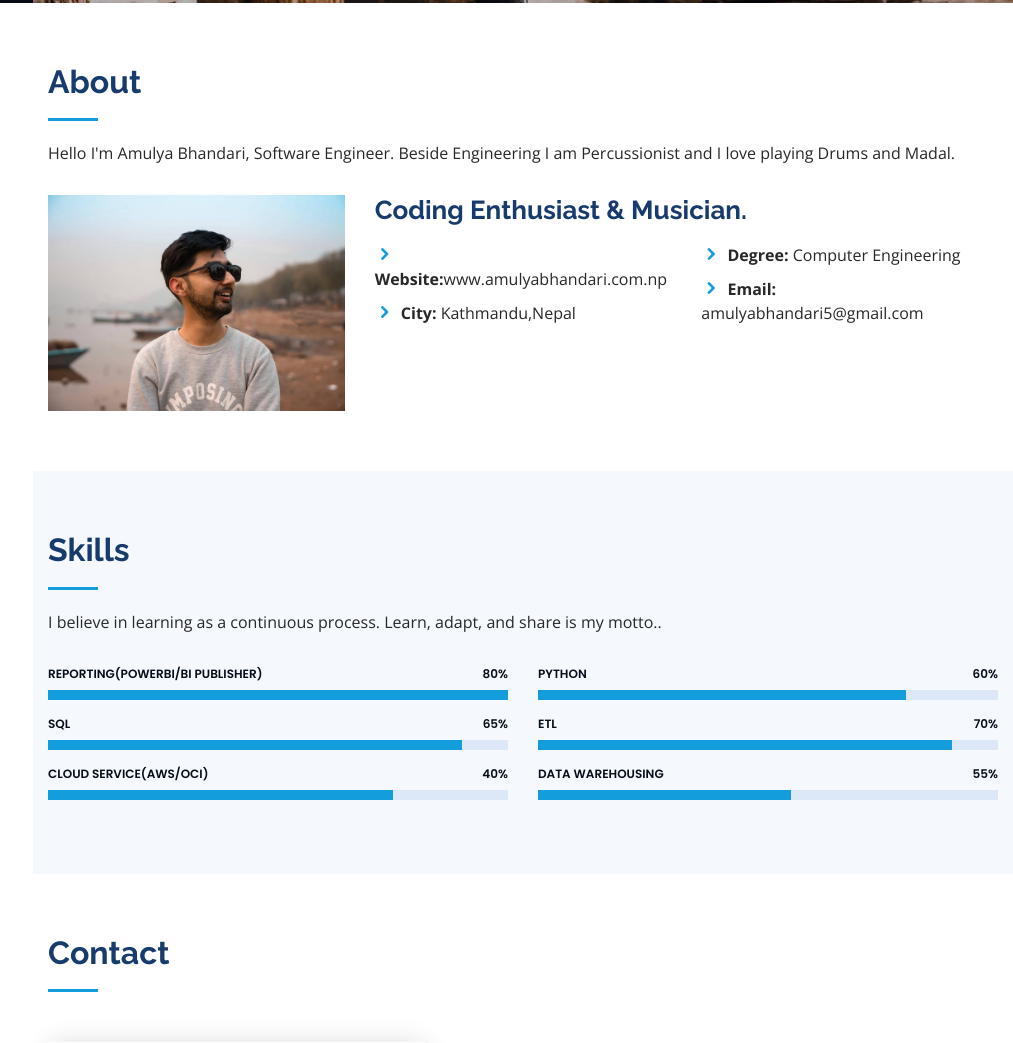
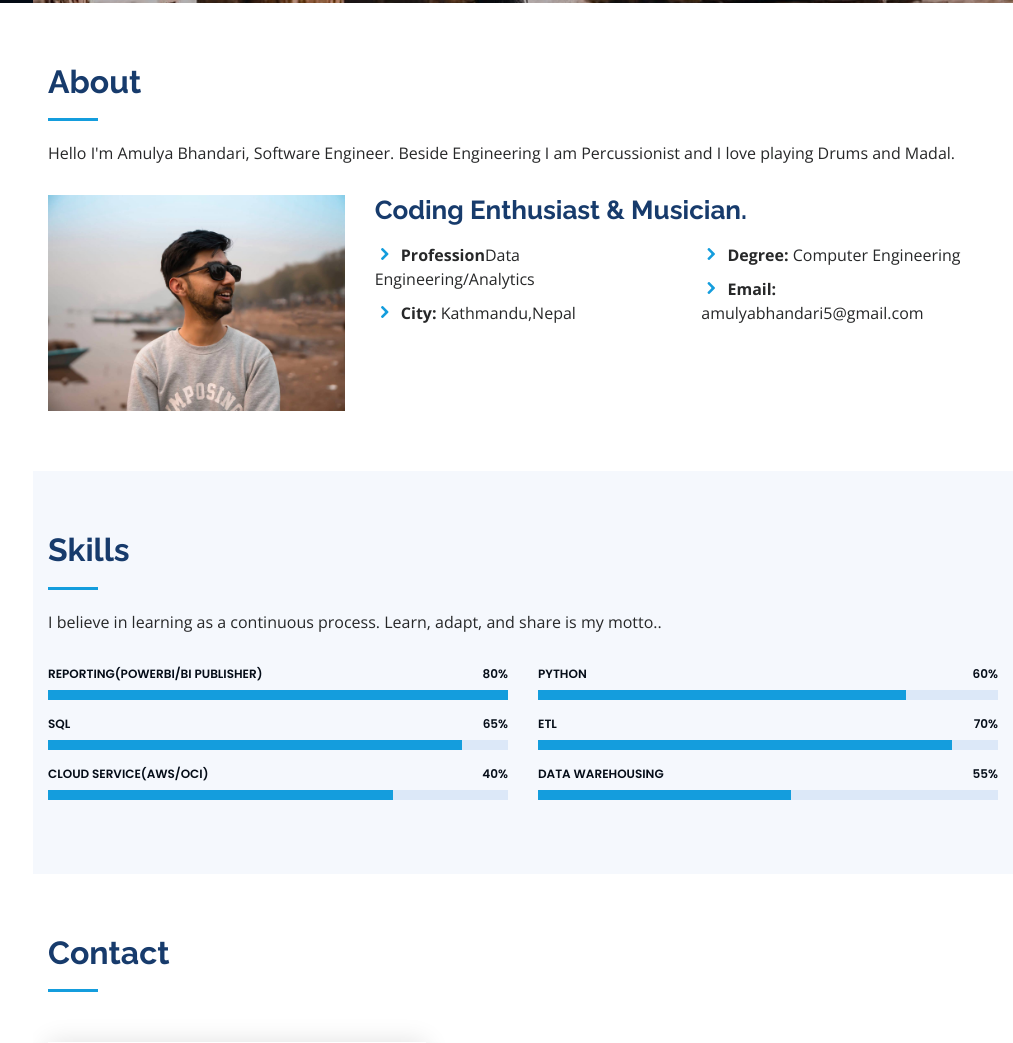
Before and after one commit to amulyabhandari/amulyabhandari, a plain HTML site: page index.html in a window 1280 px wide. Shown: the part 797-1840 px from the top of the page, without its empty margins (267-1280 px from the left). Drawn offline with nearby package versions, Linux system fonts and the light colour scheme.

Commit message:
Update index.html

```diff
--- a/index.html
+++ b/index.html
@@ -90,7 +90,7 @@
               <div class="col-lg-6">
                 <ul>
 <!--                   <li><i class="icofont-rounded-right"></i> <strong>:</strong> </li> -->
-                  <li><i class="icofont-rounded-right"></i> <strong>Website:</strong>www.amulyabhandari.com.np</li>
+                  <li><i class="icofont-rounded-right"></i> <strong>Profession</strong>Data Engineering/Analytics</li>
                  <li><i class="icofont-rounded-right"></i> <strong>City:</strong> Kathmandu,Nepal</li>
                 </ul>
               </div>
```
